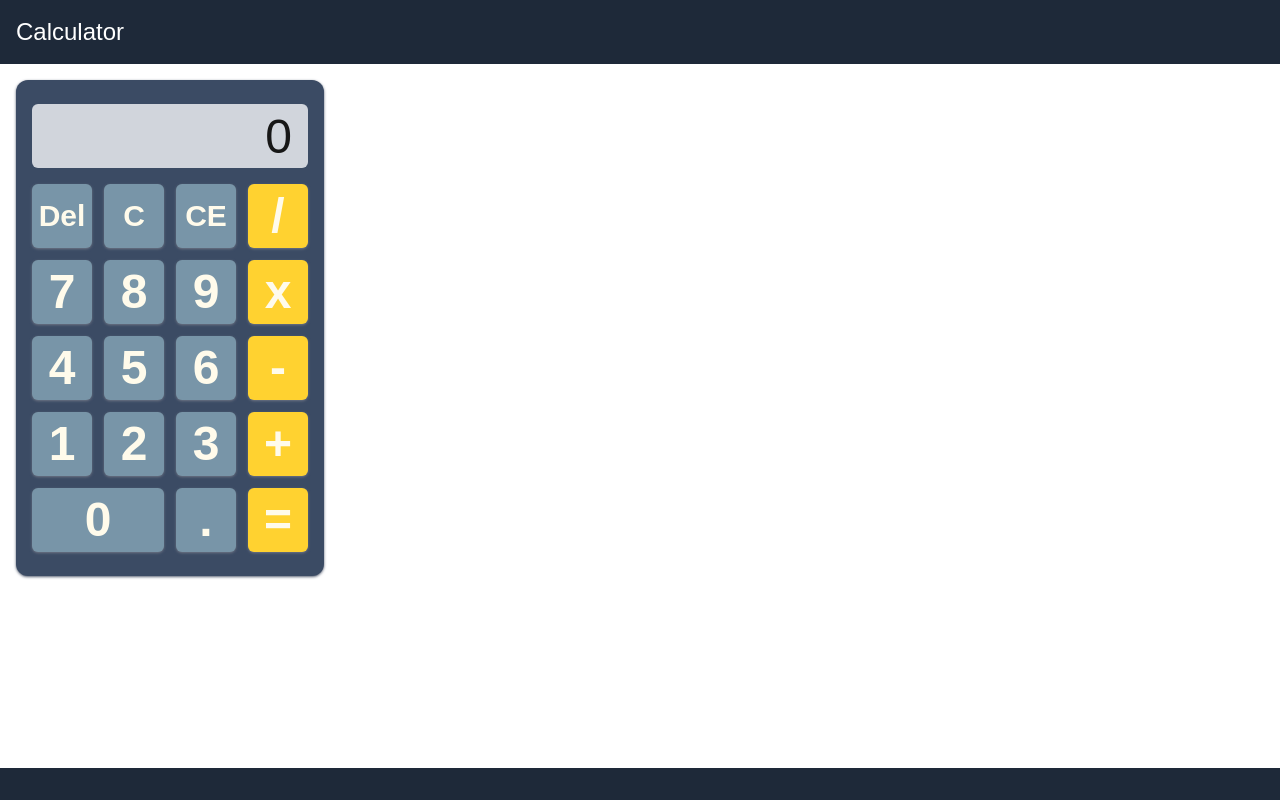
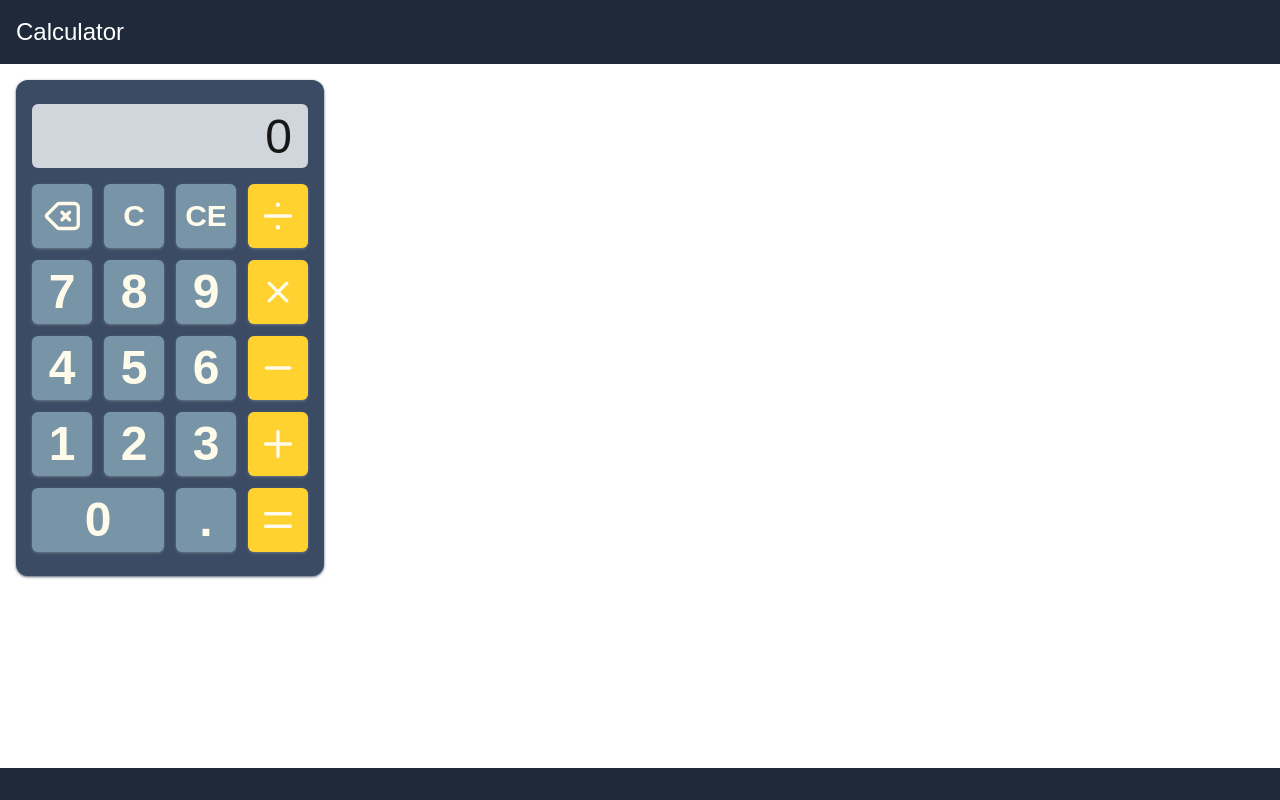
Before and after one commit to niglambert/calculator, a Next.js app: page / in a window 1280 px wide. Built offline with nearby package versions, Linux system fonts and the light colour scheme.

Commit message:
Icon update

```diff
--- a/src/app/components/Calculator.tsx
+++ b/src/app/components/Calculator.tsx
@@ -83,7 +83,7 @@ const Calculator = () => {
       setPreviousKeyPressed,
     });
 
-    if (inputRef.current) inputRef.current.focus();
+    //if (inputRef.current) inputRef.current.focus();
   };
 
   // -------------------------------------------------------------------------------------------------
@@ -103,7 +103,7 @@ const Calculator = () => {
       setPreviousKeyPressed,
     });
 
-    if (inputRef.current) inputRef.current.focus();
+    //if (inputRef.current) inputRef.current.focus();
   };
 
   // -------------------------------------------------------------------------------------------------
@@ -122,7 +122,21 @@ const Calculator = () => {
           onKeyClick={() => handleKeyAction("Backspace")}
           className="text-3xl"
         >
-          Del
+          <svg
+            xmlns="http://www.w3.org/2000/svg"
+            fill="none"
+            viewBox="0 0 24 24"
+            strokeWidth={1.5}
+            stroke="currentColor"
+            className="size-10"
+          >
+            <path
+              className="stroke-2"
+              strokeLinecap="round"
+              strokeLinejoin="round"
+              d="M12 9.75 14.25 12m0 0 2.25 2.25M14.25 12l2.25-2.25M14.25 12 12 14.25m-2.58 4.92-6.374-6.375a1.125 1.125 0 0 1 0-1.59L9.42 4.83c.21-.211.497-.33.795-.33H19.5a2.25 2.25 0 0 1 2.25 2.25v10.5a2.25 2.25 0 0 1-2.25 2.25h-9.284c-.298 0-.585-.119-.795-.33Z"
+            />
+          </svg>
         </CKey>
         <CKey
           onKeyClick={() => handleKeyAction("ClearAll")}
@@ -140,7 +154,21 @@ const Calculator = () => {
           onKeyClick={() => handleKeyAction("Divide")}
           className={operation === "Divide" ? "bg-amber-400" : "bg-amber-300"}
         >
-          /
+          <svg
+            xmlns="http://www.w3.org/2000/svg"
+            fill="none"
+            viewBox="0 0 24 24"
+            stroke-width="1.5"
+            stroke="currentColor"
+            className="size-10"
+          >
+            <path
+              className="stroke-2"
+              stroke-linecap="round"
+              stroke-linejoin="round"
+              d="M4.499 11.998h15m-7.5-6.75h.008v.008h-.008v-.008Zm.375 0a.375.375 0 1 1-.75 0 .375.375 0 0 1 .75 0ZM12 18.751h.007v.007H12v-.007Zm.375 0a.375.375 0 1 1-.75 0 .375.375 0 0 1 .75 0Z"
+            />
+          </svg>
         </CKey>
 
         <CKey onKeyClick={() => handleKeyNumber("7")}>7</CKey>
@@ -150,7 +178,21 @@ const Calculator = () => {
           onKeyClick={() => handleKeyAction("Times")}
           className={operation === "Times" ? "bg-amber-400" : "bg-amber-300"}
         >
-          x
+          <svg
+            xmlns="http://www.w3.org/2000/svg"
+            fill="none"
+            viewBox="0 0 24 24"
+            stroke-width="1.5"
+            stroke="currentColor"
+            className="size-10 transform rotate-45"
+          >
+            <path
+              className="stroke-2"
+              stroke-linecap="round"
+              stroke-linejoin="round"
+              d="M12 4.5v15m7.5-7.5h-15"
+            />
+          </svg>
         </CKey>
 
         <CKey onKeyClick={() => handleKeyNumber("4")}>4</CKey>
@@ -160,7 +202,21 @@ const Calculator = () => {
           onKeyClick={() => handleKeyAction("Minus")}
           className={operation === "Minus" ? "bg-amber-400" : "bg-amber-300"}
         >
-          -
+          <svg
+            xmlns="http://www.w3.org/2000/svg"
+            fill="none"
+            viewBox="0 0 24 24"
+            stroke-width="1.5"
+            stroke="currentColor"
+            className="size-10"
+          >
+            <path
+              className="stroke-2"
+              stroke-linecap="round"
+              stroke-linejoin="round"
+              d="M5 12h14"
+            />
+          </svg>
         </CKey>
 
         <CKey onKeyClick={() => handleKeyNumber("1")}>1</CKey>
@@ -170,7 +226,21 @@ const Calculator = () => {
           onKeyClick={() => handleKeyAction("Plus")}
           className={operation === "Plus" ? "bg-amber-400" : "bg-amber-300"}
         >
-          +
+          <svg
+            xmlns="http://www.w3.org/2000/svg"
+            fill="none"
+            viewBox="0 0 24 24"
+            stroke-width="1.5"
+            stroke="currentColor"
+            className="size-10"
+          >
+            <path
+              className="stroke-2"
+              stroke-linecap="round"
+              stroke-linejoin="round"
+              d="M12 4.5v15m7.5-7.5h-15"
+            />
+          </svg>
         </CKey>
 
         <CKey onKeyClick={() => handleKeyNumber("0")} className="col-span-2">
@@ -181,7 +251,21 @@ const Calculator = () => {
           onKeyClick={() => handleKeyAction("Equals")}
           className={operation === "Equals" ? "bg-amber-400" : "bg-amber-300"}
         >
-          =
+          <svg
+            xmlns="http://www.w3.org/2000/svg"
+            fill="none"
+            viewBox="0 0 24 24"
+            stroke-width="1.5"
+            stroke="currentColor"
+            className="size-10"
+          >
+            <path
+              className="stroke-2"
+              stroke-linecap="round"
+              stroke-linejoin="round"
+              d="M4.499 8.248h15m-15 7.501h15"
+            />
+          </svg>
         </CKey>
       </div>
     </div>
```
